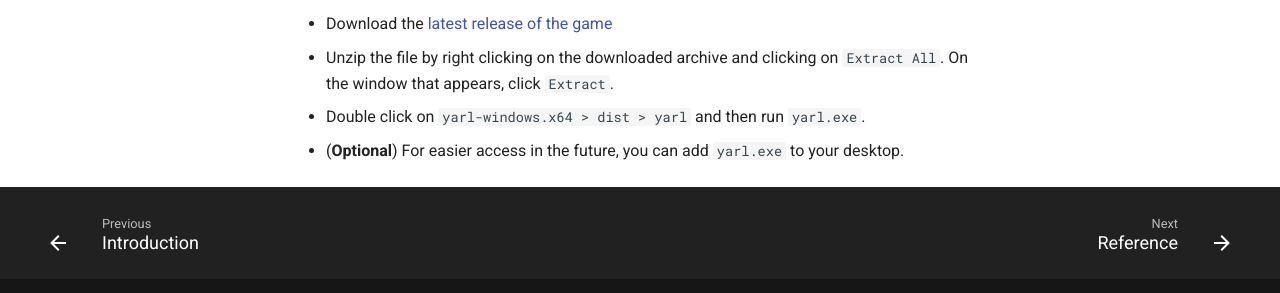
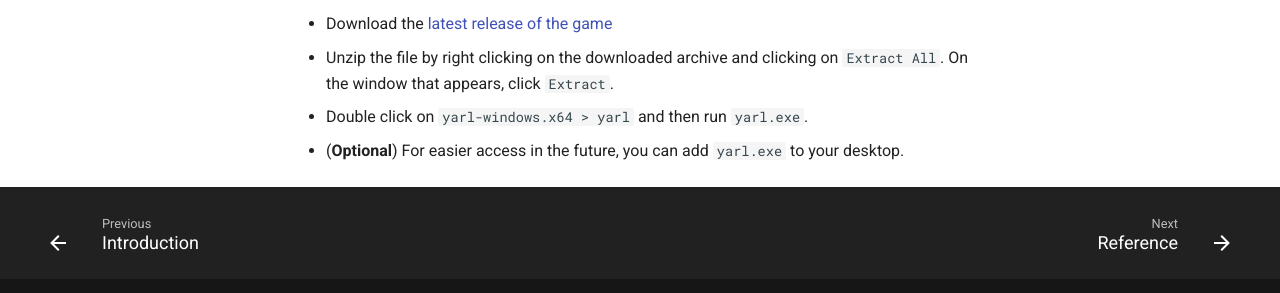
Before and after one commit to MalayAgr/yarl, an MkDocs documentation site: the page built from docs/download-install.md, in a window 1280 px wide and 900 px high, scrolled down 694 px. Shown: the part 556-849 px from the top of the window. Built offline with MkDocs 1.6.1 and Material for MkDocs 9.7.7, drawn with Linux system fonts in a browser that asks for light colours; comment, search, counter and statistics services are not loaded.

Commit message:
Changes in documentation

```diff
--- a/docs/download-install.md
+++ b/docs/download-install.md
@@ -51,5 +51,5 @@ tar -xvzf yarl-linux.x64.tar.gz -C yarl/
 
 - Download the [latest release of the game](https://github.com/MalayAgr/yarl/releases/latest/download/yarl-windows.x64.tar.gz)
 - Unzip the file by right clicking on the downloaded archive and clicking on `Extract All`. On the window that appears, click `Extract`.
-- Double click on `yarl-windows.x64 > dist > yarl` and then run `yarl.exe`.
+- Double click on `yarl-windows.x64 > yarl` and then run `yarl.exe`.
 - (**Optional**) For easier access in the future, you can add `yarl.exe` to your desktop.
```
Also changed, not shown: docs/index.md (+1 -1 lines).
